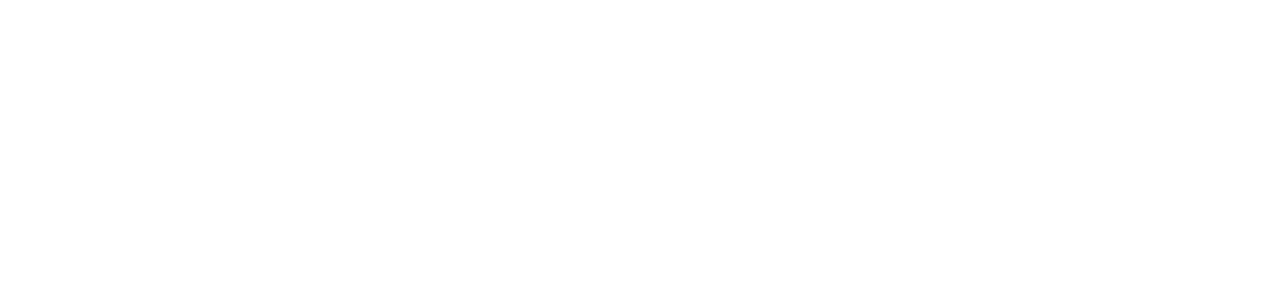
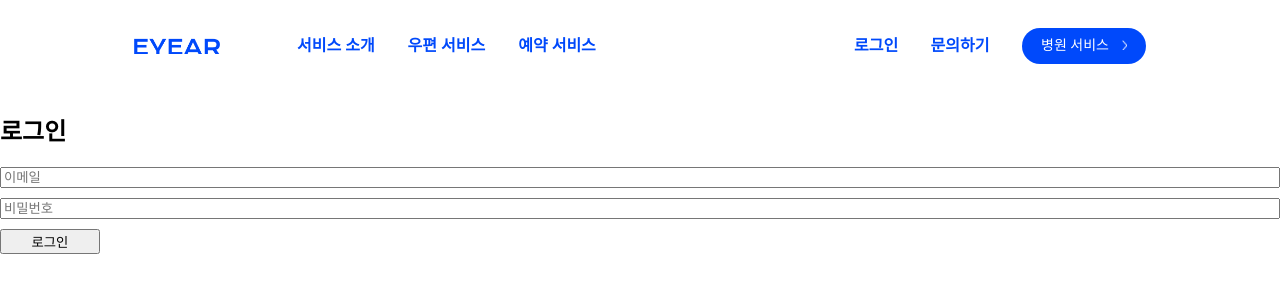
Before and after one commit to eyear22/type_eyear_frontend, a React (Create React App) app: page /login in a window 1280 px wide. Before the commit this address had no page. Shown: the top 300 px of the page. Built offline with nearby package versions, Linux system fonts and the light colour scheme.

Commit message:
[FEAT] 로그인 페이지 생성

```diff
--- a/src/App.tsx
+++ b/src/App.tsx
@@ -11,6 +11,7 @@ import MailPage from './pages/MailPage';
 import MainPage from './pages/MainPage';
 import SentMailPage from './pages/SentMailPage';
 import UserPage from './pages/UserPage';
+import LoginPage from './pages/LoginPage';
 
 const store = createStore(rootReducer, composeWithDevTools(applyMiddleware(ReduxThunk.withExtraArgument({}), logger)));
 
@@ -25,6 +26,7 @@ const App = () => (
           <Route path="/mail" element={<MailPage />} />
           <Route path="/user" element={<UserPage />} />
           <Route path="/sentMail" element={<SentMailPage />} />
+          <Route path="/login" element={<LoginPage />} />
         </Routes>
       </PersistGate>
     </Provider>
--- a/src/common/Header.tsx
+++ b/src/common/Header.tsx
@@ -8,7 +8,7 @@ const arrow = process.env.PUBLIC_URL + '/img/arrow.png';
 const dropdown = process.env.PUBLIC_URL + '/img/dropdown.png';
 
 const Header = () => {
-  const user: Array<string> = ['김세희'];
+  const user: Array<string> = [];
   const [dropdownOpen, setDropdownOpen] = useState(false);
 
   return (
@@ -25,7 +25,9 @@ const Header = () => {
         <UserWrap>
           {user.length === 0 ? (
             <>
-              <span>로그인</span>
+              <span>
+                <StyledLink to="/login">로그인</StyledLink>
+              </span>
               <span>문의하기</span>
             </>
           ) : (
--- /dev/null
+++ b/src/components/Login/LoginContainer.tsx
@@ -0,0 +1,28 @@
+import styled from 'styled-components';
+
+const LoginContainer = () => {
+  return (
+    <Container>
+      <h1>로그인</h1>
+      <input placeholder="이메일" />
+      <input placeholder="비밀번호" />
+      <button>로그인</button>
+    </Container>
+  );
+};
+
+const Container = styled.section`
+  display: flex;
+  flex-direction: column;
+  max-width: 1400px;
+  margin: 0 auto;
+  margin-top: 92px;
+  input {
+    margin-bottom: 10px;
+  }
+  button {
+    width: 100px;
+  }
+`;
+
+export default LoginContainer;
--- /dev/null
+++ b/src/pages/LoginPage.tsx
@@ -0,0 +1,13 @@
+import Header from '../common/Header';
+import LoginContainer from '../components/Login/LoginContainer';
+
+const LoginPage = () => {
+  return (
+    <>
+      <Header />
+      <LoginContainer />
+    </>
+  );
+};
+
+export default LoginPage;
```
